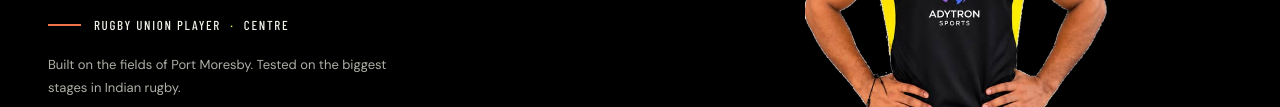
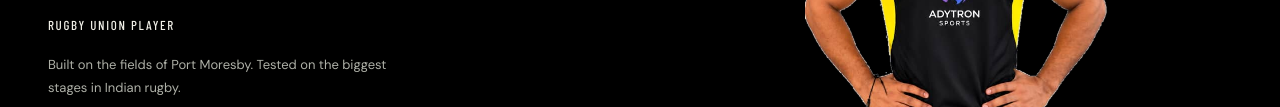
Before and after one commit to nath-1233/Rugby_Profile, a plain HTML site: page index.html in a window 1280 px wide. Shown: the part 405-512 px from the top of the page. Drawn offline with nearby package versions, Linux system fonts and the light colour scheme; a web font is replaced by a local one.

Commit message:
Remove hero position label and divider
Co-authored-by: Copilot App <223556219+Copilot@users.noreply.github.com>

```diff
--- a/index.html
+++ b/index.html
@@ -45,8 +45,7 @@
           <p class="eyebrow"><span class="live-dot"></span> Papua New Guinea · Based in India</p>
           <h1 id="hero-title">JOSEPH<br /><span>CHRIS</span></h1>
           <div class="hero-role">
-            <span class="role-line"></span>
-            <p>RUGBY UNION PLAYER <span>·</span> CENTRE</p>
+            <p>RUGBY UNION PLAYER</p>
           </div>
           <p class="hero-intro">
             Built on the fields of Port Moresby. Tested on the biggest stages in Indian rugby.
--- a/styles.css
+++ b/styles.css
@@ -41,10 +41,8 @@ button { font: inherit; }
 h1, h2, h3, p { margin-top: 0; }
 .hero h1 { margin: 0; font: 800 clamp(82px, 11.6vw, 156px)/.79 var(--display); letter-spacing: -5px; }
 .hero h1 span { color: var(--lime); }
-.hero-role { display: flex; align-items: center; gap: 13px; margin-top: 27px; }
-.role-line { width: 33px; height: 2px; background: var(--orange); }
+.hero-role { margin-top: 27px; }
 .hero-role p { margin: 0; font-size: 13px; letter-spacing: 1.7px; }
-.hero-role p span { padding-inline: 5px; color: var(--lime); }
 .hero-intro { max-width: 345px; margin: 20px 0 24px; color: #aeb0a7; font-size: 13px; line-height: 1.8; }
 .hero-actions { display: flex; flex-wrap: wrap; align-items: center; gap: 23px; }
 .button { display: inline-flex; align-items: center; justify-content: center; gap: 26px; min-height: 46px; padding: 0 17px; font-size: 11px; font-weight: 700; transition: background .2s, color .2s, transform .2s; }
```
